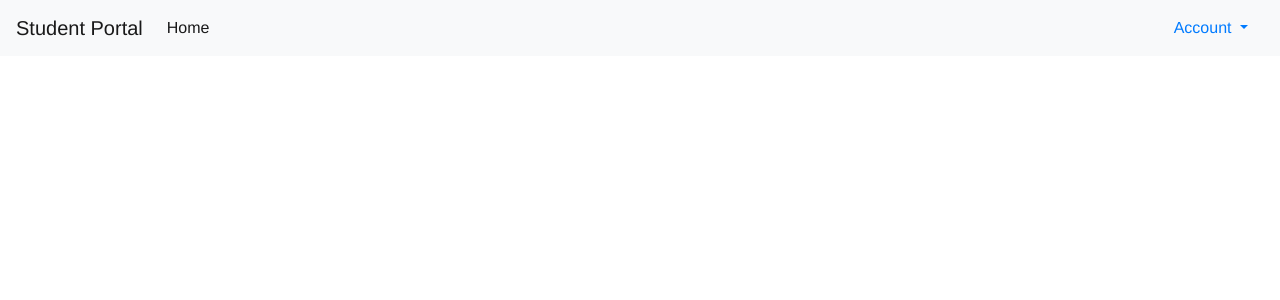
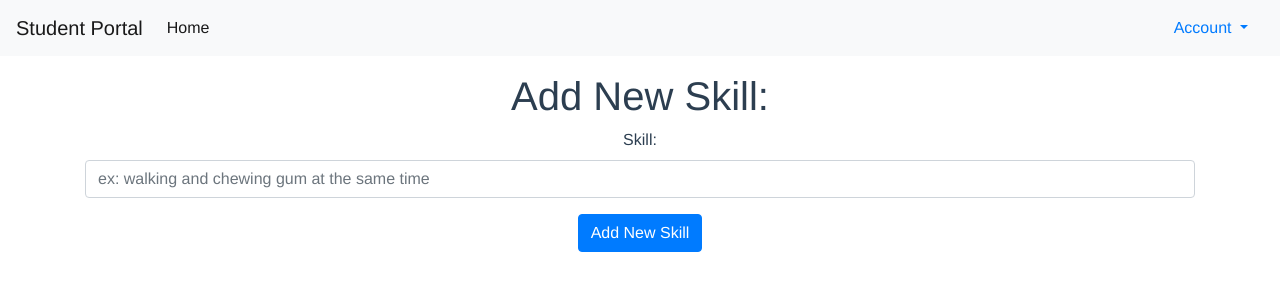
Before and after one commit to bryewalks/student_portal_vue, a Vue app: page /skills/new in a window 1280 px wide. Shown: the top 300 px of the page. Built offline with nearby package versions, Linux system fonts and the light colour scheme.

Commit message:
edited skills edit page and added skills new page, updated router

```diff
--- a/src/router.js
+++ b/src/router.js
@@ -6,6 +6,7 @@
 import StudentsEdit from './views/StudentsEdit.vue'
 import ExperiencesEdit from './views/ExperiencesEdit.vue'
 import SkillsEdit from './views/SkillsEdit.vue'
+import SkillsNew from './views/SkillsNew.vue'
 import EducationsEdit from './views/EducationsEdit.vue'
 import ExperiencesNew from './views/ExperiencesNew.vue'
 import EducationsNew from './views/EducationsNew.vue'
@@ -21,8 +22,8 @@
     { path: '/logout', name: 'logout', component: Logout },
     { path: '/students/:id', name: 'students-show', component: StudentsShow },
     { path: '/students/:id/edit', name: 'students-edit', component: StudentsEdit },
-
     { path: '/skills/:id/edit', name: 'skills-edit', component: SkillsEdit },
+    { path: '/skills/new', name: 'skills-new', component: SkillsNew },
     { path: '/experiences/new', name: 'experiences-new', component: ExperiencesNew },
     { path: '/experiences/:id/edit', name: 'experiences-edit', component: ExperiencesEdit },
     { path: '/educations/new', name: 'educations-new', component: EducationsNew },
--- a/src/views/SkillsEdit.vue
+++ b/src/views/SkillsEdit.vue
@@ -32,8 +32,7 @@
   data: function() {
     return {
       skills: {
-                skill: "",
-                student_id: ""
+                skill: ""
                 }
     };
   },
@@ -49,7 +48,7 @@
   methods: {
     submit: function() {
       var params = {
-                    details: this.skills.skill
+                    skill: this.skills.skill
                     };
       axios.patch("/api/skills/" + this.skill.id, params)
         .then(response => {
--- /dev/null
+++ b/src/views/SkillsNew.vue
@@ -0,0 +1,55 @@
+<template>
+  <div class="skills-new">
+
+    <ul>
+      <li v-for="error in errors"> {{ error }} </li>
+    </ul>
+
+    <div class='container'>
+      <h1>Add New Skill:</h1>
+
+      <form v-on:submit.prevent="submit()">
+
+        <div class="form-group">
+          <label>Skill: </label>
+          <input class='form-control' type='text' v-model="skills.skill" placeholder="ex: walking and chewing gum at the same time">
+        </div>
+
+        <input type="submit" value="Add New Skill" class="btn btn-primary">
+      </form>
+
+    </div>
+  </div>
+
+
+</template>
+
+<script>
+import axios from "axios";
+
+export default {
+  data: function() {
+    return {
+      skills: {
+                skill: ""
+                },
+      errors: []
+    };
+  },
+  created: function() {},
+  methods: {
+    submit: function() {
+      var params = {
+                    skill: this.skills.skill
+                    };
+
+      axios.post("/api/skills/", params)
+        .then(response => {
+          this.$router.push("/students/" + response.data.student_id);
+        }).catch(error => {
+          this.errors = error.response.data.errors;
+        });
+    }
+  }
+};
+</script>
```
